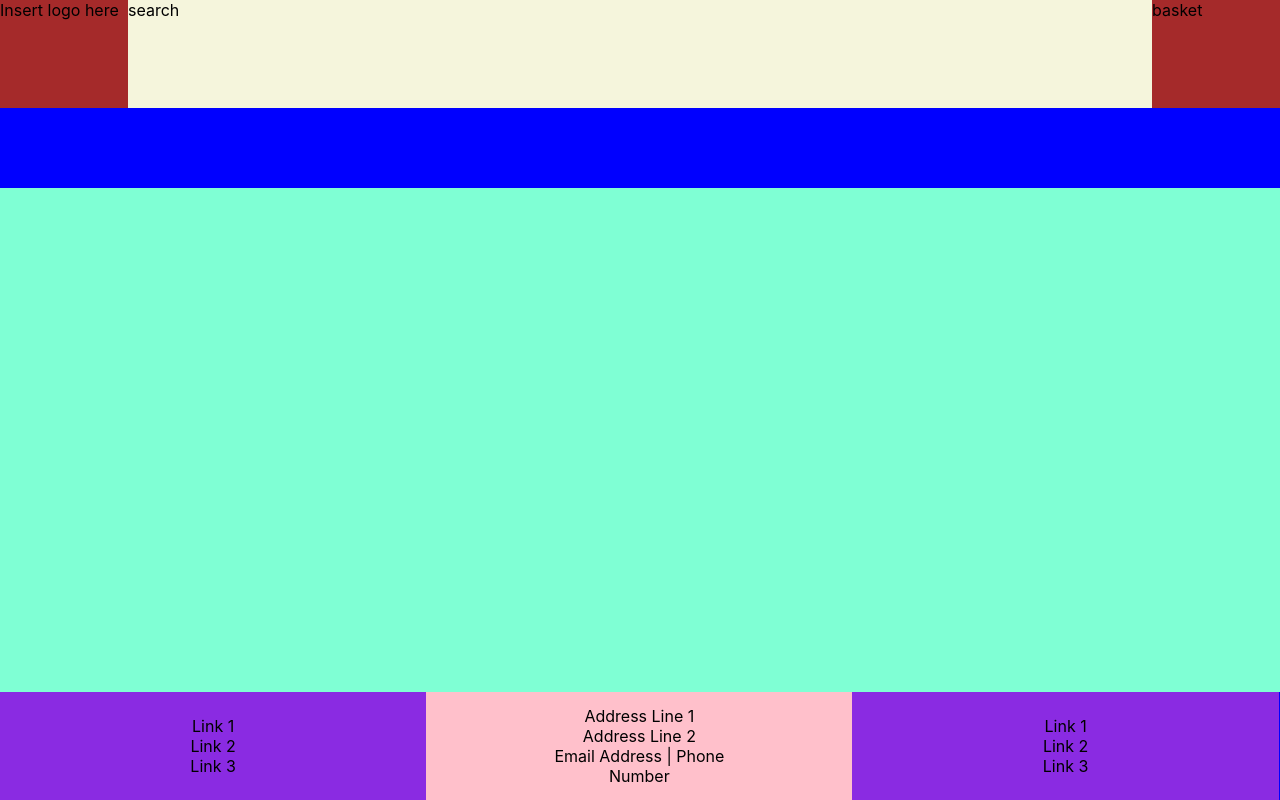
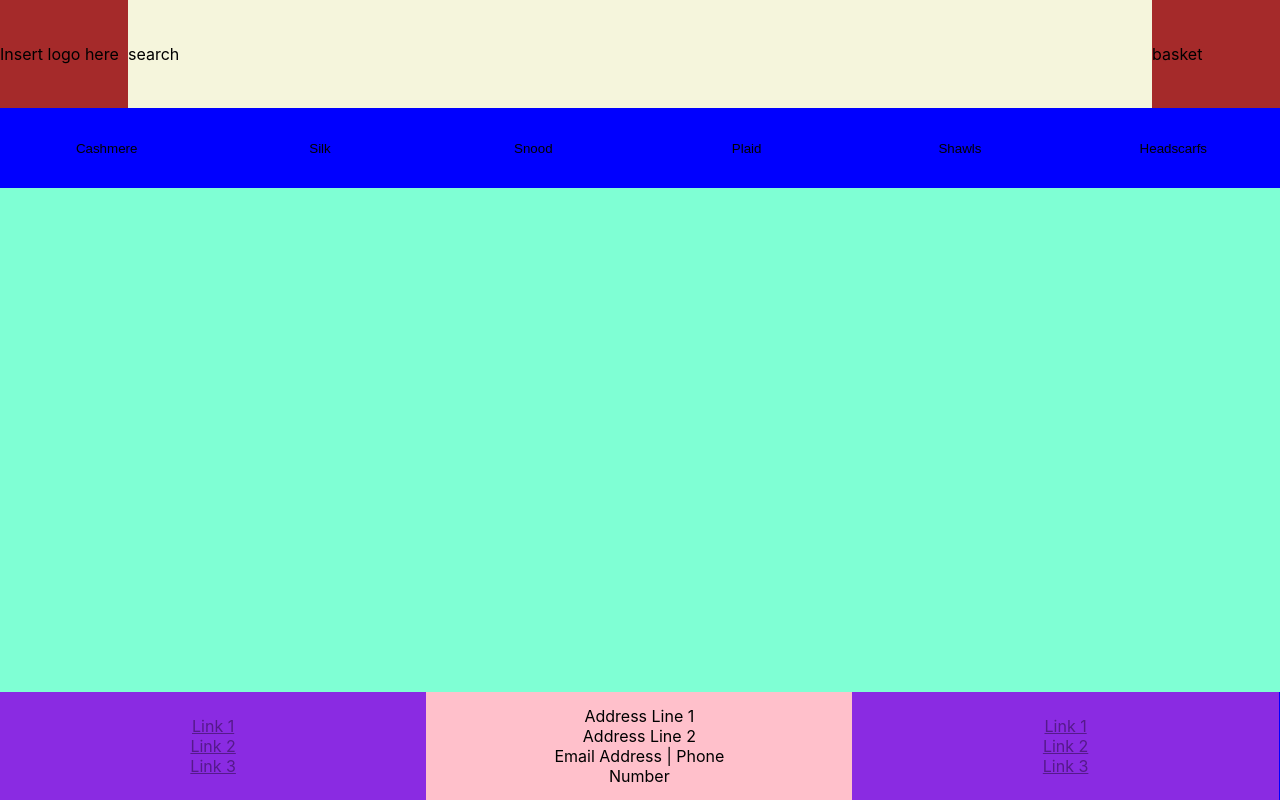
Before and after one commit to FarhathH/FinalProjectEcommerceFarhath, a React (Create React App) app in the folder ecommerce/: page / in a window 1280 px wide. Built offline with nearby package versions, Linux system fonts and the light colour scheme.

Commit message:
Trying to write code to have a page display when one the of nav buttons is pressed

```diff
--- a/ecommerce/src/App.js
+++ b/ecommerce/src/App.js
@@ -3,15 +3,29 @@ import './App.css';
 import './ecommerce.css';
 import Footer from './ecommerce.footer.js';
 import Header from './ecommerce.header.js';
-import NavBar from './nav.bar.js';
+import NavBar from './ecommerce.nav.bar.js';
 import {useState} from 'react';
 
 function App() {
+
+    const[products, setProducts] = useState(
+      [
+
+      ]
+    )
+  // function ClickNavBtn(){
+
+  // }
+
+
   return (
     <div className="App">
       <div className = "body">
         <Header/>
-        <NavBar/>
+        <NavBar
+          // action = {ClickNavBtn}
+          // index = {index}
+        />
         <div className = "content">
 
         </div>
--- a/ecommerce/src/ecommerce.css
+++ b/ecommerce/src/ecommerce.css
@@ -22,21 +22,28 @@
 background-color: brown;
 display:flex;
 flex:0.1;
+align-items: center;
 }
 
 .search-bar{
     background-color: beige;
     display:flex;
     flex:0.8;
+    align-items: center;
+
 }
 
 .basket{
     background-color: brown;
     display:flex;
     flex:0.1;
+    align-items: center;
 
 }
 
+/*
+    the nav bar for user to see selection of items.
+*/
 .nav-bar{
     display:flex;
     flex-direction: row;
@@ -47,8 +54,19 @@ flex:0.1;
 }
 
 .nav-section{
-    margin-left:4.5%;
-    margin-right:4.5%;
+    margin-left:4%;
+    margin-right:4%;
+    height:100%;
+    width:12%;
+    border:none;
+    background-color: blue;
+
+
+}
+
+.nav-section:hover{
+    cursor: pointer;
+    background-color: blueviolet;
 }
 
 .content{ /*displays content e.g. product selection, checkout*/
--- a/ecommerce/src/ecommerce.footer.js
+++ b/ecommerce/src/ecommerce.footer.js
@@ -8,9 +8,9 @@ function Footer(){
     return(
         <div className = "footer">
         <div className = "footer-section1">
-          <div>Link 1</div>
-          <div>Link 2</div>
-          <div>Link 3</div>
+          <a href=''>Link 1</a>
+          <a href=''>Link 2</a>
+          <a href=''>Link 3</a>
         </div>
         <div className = "footer-section2">
           <div>Address Line 1</div>
@@ -19,9 +19,9 @@ function Footer(){
           <div>Number</div>
         </div>
         <div className = "footer-section3">
-          <div>Link 1</div>
-          <div>Link 2</div>
-          <div>Link 3</div>
+            <a href=''>Link 1</a>
+            <a href=''>Link 2</a>
+            <a href=''>Link 3</a>
         </div>
       </div>
     );
--- a/ecommerce/src/nav.bar.js
+++ b/ecommerce/src/ecommerce.nav.bar.js
@@ -1,10 +1,10 @@
 import './ecommerce.css';
 import {useState} from 'react';
 
-function NavBar(){
+function NavBar(props){
 
     const[navigationList, setNavigationList] = useState(
-        [
+        [ //list of items for nav bar
             "Cashmere",
             "Silk",
             "Snood",
@@ -15,13 +15,16 @@ function NavBar(){
     );
 
 
-
     return(
         <div className = "nav-bar">
-          <div className = "nav-section"></div>
-
+            {navigationList.map((nav) =>{
+                return(
+                    <button className = "nav-section" onClick = {() => props.action(props.index)}>{nav}</button>
+                );
+            })}
         </div>
     );
+
 }
 
 export default NavBar;
```
Also changed, not shown: ecommerce/src/ecommerce.product.pg.js (added).
